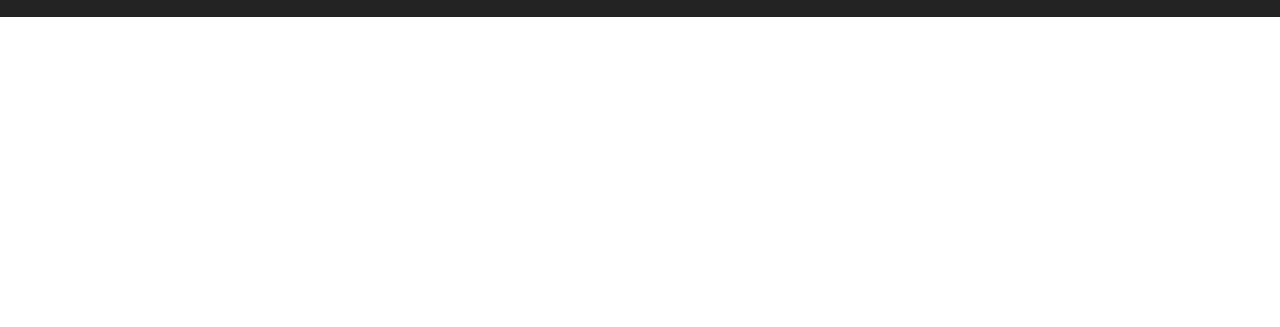
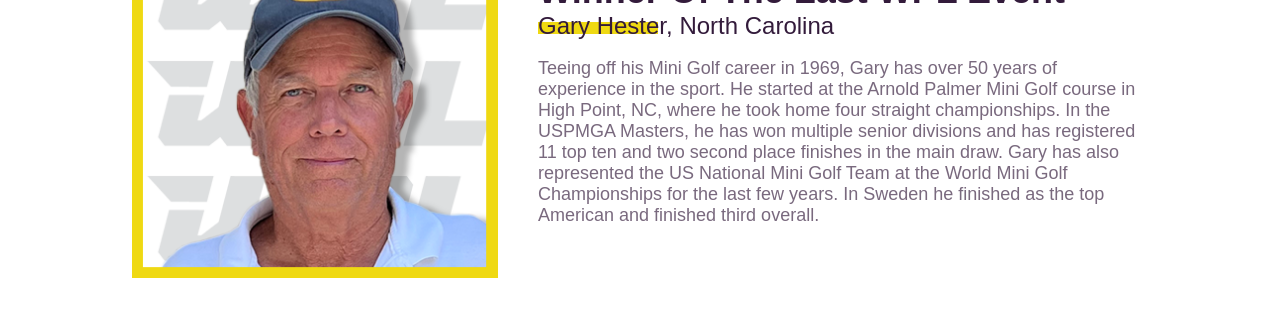
Before and after one commit to saachko/wpl, a plain HTML site: page index.html in a window 1280 px wide. Shown: the part 2629-2956 px from the top of the page. Before the commit the page ends 2646 px from the top, so only its background shows below. Drawn offline with Linux system fonts and the light colour scheme; a web font is replaced by a local one.

Commit message:
feat: add news section with a winner

```diff
--- a/index.html
+++ b/index.html
@@ -114,8 +114,8 @@
         <article class="news-item">
           <div class="news-item__main-block">
             <div class="news-item__image">
-              <img class="news-item__background"" src="images/icons/bg-figure-2.svg"/>
-              <img class="news-item__photo"" src="images/content/WPL_winnercircle.webp" alt="team-photo"/>
+              <img class="news-item__background" src="images/icons/bg-figure-2.svg"/>
+              <img class="news-item__photo" src="images/content/WPL_winnercircle.webp" alt="team-photo"/>
             </div>
 
             <div class="news-item__text">
@@ -188,6 +188,29 @@
           </a>
         </div>
       </section>
+
+      <section class="news-section news-section-winners">
+        <article class="news-item">
+          <div class="news-item__main-block">
+            <div class="news-item__image">
+              <img class="news-item__photo winner-photo" src="images/content/Hester-NC.webp" alt="Gary Hester"/>
+            </div>
+
+            <div class="news-item__text">
+              <h2 class="title">Winner Of The Last WPL Event</h2>
+              <h3 class="subtitle winner">Gary Hester, North Carolina</h3>
+              <p>Teeing off his Mini Golf career in 1969, Gary has over 50 years of
+                experience in the sport. He started at the Arnold Palmer Mini Golf
+                course in High Point, NC, where he took home four straight
+                championships. In the USPMGA Masters, he has won multiple senior
+                divisions and has registered 11 top ten and two second place finishes in
+                the main draw. Gary has also represented the US National Mini Golf Team
+                at the World Mini Golf Championships for the last few years. In Sweden
+                he finished as the top American and finished third overall.</p>
+            </div>
+          </div>
+        </article>
+      </section>
     </main>
 
     <footer>
--- a/styles/styles.scss
+++ b/styles/styles.scss
@@ -43,7 +43,8 @@ main {
     '. intro .'
     'video video video'
     '. news .'
-    'people people people';
+    'people people people'
+    '. news-winners .';
   row-gap: 50px;
 
   p {
@@ -375,3 +376,34 @@ main {
     box-shadow: 0px 13px 26px -15px rgba(34, 60, 80, 0.3);
   }
 }
+
+.news-section-winners {
+  grid-area: news-winners;
+
+  .news-item__main-block {
+    justify-content: center;
+    gap: 40px;
+  }
+
+  .news-item__image {
+    text-align: center;
+    width: 30%;
+  }
+
+  .winner {
+    position: relative;
+
+    &::before {
+      @extend %highlight;
+      height: 12px;
+      width: 120px;
+      bottom: 6px;
+      z-index: -1;
+    }
+  }
+
+  .winner-photo {
+    margin-top: 0;
+    width: 100%;
+  }
+}
```
Also changed, not shown: images/content/Hester-NC.webp (added), styles/styles.css, 1 other file.
